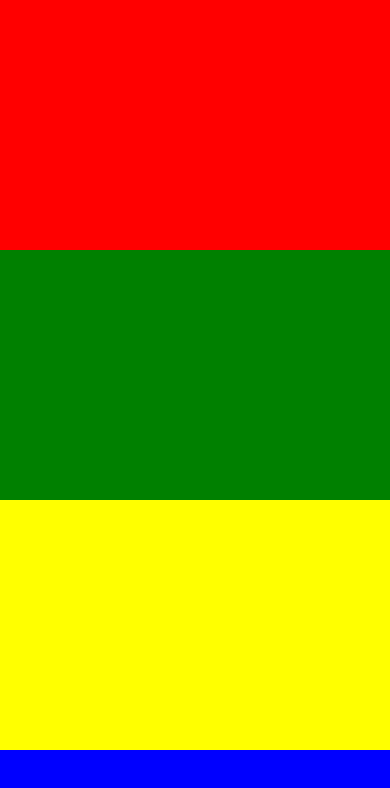
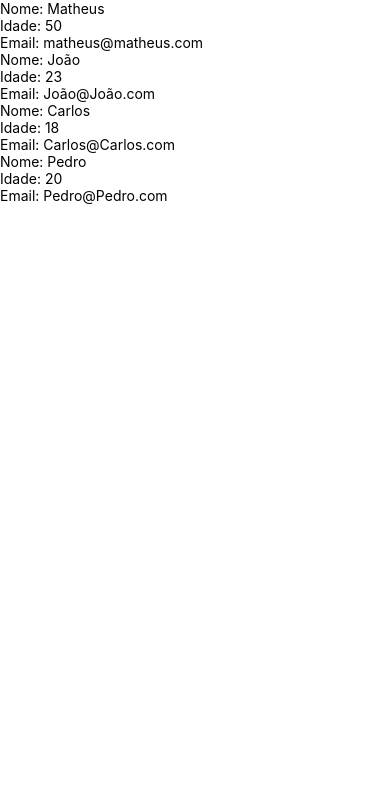
Before and after one commit to Ricardo-Lucena-Clear/React-Native-Basic, a React Native app: screen / in a window 390 px wide. Shown: the top 788 px of the page. Built offline with nearby package versions, Linux system fonts and the light colour scheme.

Commit message:
FlatList

```diff
--- a/App.js
+++ b/App.js
@@ -3,19 +3,33 @@ import {
   View,
   Text,
   StyleSheet,
-  ScrollView
+  FlatList,
   } from 'react-native';
 
 class App extends Component{
+
+  constructor(props){
+    super(props);
+    this.state = {
+      feed:[
+        {id:'1', nome: 'Matheus', idade: 50, email: 'matheus@matheus.com'},
+        {id:'2',nome: 'João', idade: 23, email: 'João@João.com'},
+        {id:'3',nome: 'Carlos', idade: 18, email: 'Carlos@Carlos.com'},
+        {id:'4',nome: 'Pedro', idade: 20, email: 'Pedro@Pedro.com'},
+      ]
+    }
+  }
+
   render(){
     return(
       <View style={StyleSheet.container}>
-        <ScrollView>
-        <View style={styles.box1}></View>
-        <View style={styles.box2}></View>
-        <View style={styles.box3}></View>
-        <View style={styles.box4}></View>
-        </ScrollView>
+
+      <FlatList
+      data={this.state.feed}
+      keyExtractor={(item) => item.id}
+      renderItem={({item}) => <Pessoa data={item}/>}
+      />
+
       </View>
     )
   }
@@ -24,25 +38,17 @@ const styles = StyleSheet.create({
   container:{
     flex:1,
   },
-  box1:{
-    backgroundColor: 'red',
-    height: 250,
-
-  },
-  box2:{
-    backgroundColor: 'green',
-    height: 250,
-
-  },
-  box3:{
-    backgroundColor: 'yellow',
-    height: 250,
-
-  },
-  box4:{
-    backgroundColor: 'blue',
-    height: 250,
-
-  },
 })
 export default App;
+
+class Pessoa extends Component{
+  render(){
+    return(
+      <View>
+        <Text>Nome: {this.props.data.nome}</Text>
+        <Text>Idade: {this.props.data.idade}</Text>
+        <Text>Email: {this.props.data.email}</Text>
+      </View>
+    )
+  }
+}
```
